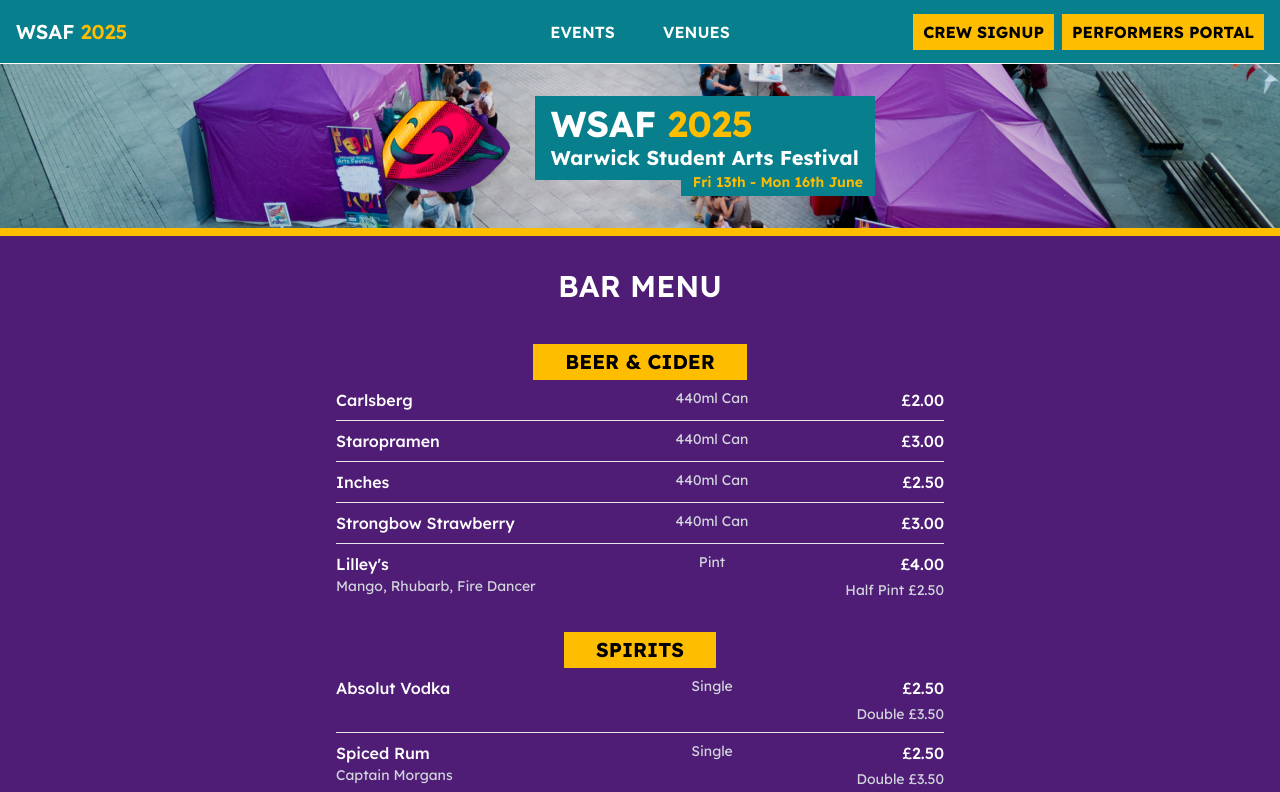
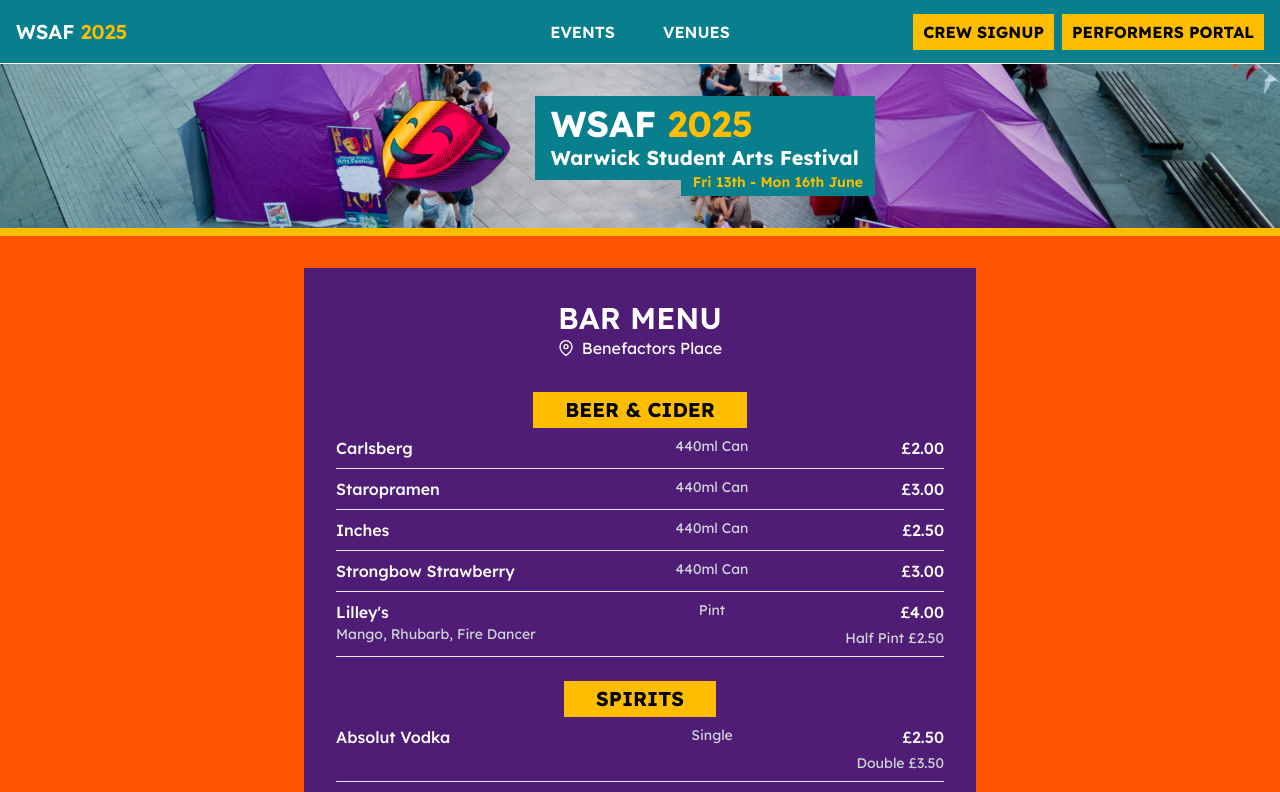
Before and after one commit to WarwickStudentArtsFestival/wsaf25-website, a Next.js app: page /bar in a window 1280 px wide. Shown: the top 792 px of the page. Built offline with nearby package versions, Linux system fonts and the light colour scheme.

Commit message:
style updates

```diff
--- a/src/app/bar/page.tsx
+++ b/src/app/bar/page.tsx
@@ -2,7 +2,7 @@ import React from 'react';
 import PageHeader from '@/app/components/page-header';
 import { barMenu } from './price-list';
 import type { Metadata } from 'next';
-// import { FaMapPin } from 'react-icons/fa';
+import { FiMapPin } from 'react-icons/fi';
 
 export const metadata: Metadata = {
   title: 'Bar Menu',
@@ -12,11 +12,13 @@ export const metadata: Metadata = {
 
 export default function PriceList() {
   return (
-    <div className="bg-purple text-white">
+    <div className="bg-purple sm:bg-orange text-white">
       <PageHeader />
-      <h1 className="text-3xl mt-8 font-semibold">BAR MENU</h1>
-      {/* <FaMapPin /> Benefactors Place */}
-      <div className="mx-auto p-3 sm:p-8 max-w-2xl">
+      <div className="mx-auto bg-purple sm:my-8 p-3 sm:p-8 max-w-2xl">
+        <h1 className="text-3xl font-semibold">BAR MENU</h1>
+        <div className="flex flex-row mx-auto items-center gap-2 w-fit sm:mb-8">
+          <FiMapPin /> Benefactors Place
+        </div>
         {barMenu.menu.map(({ category, items }, categoryIndex) => (
           <div key={categoryIndex} className="mb-6">
             <div className="w-fit mx-auto gap-2 flex flex-row items-center uppercase text-xl font-bold text-black bg-yellow py-1 px-8 m-2">
@@ -26,7 +28,7 @@ export default function PriceList() {
               {items.map((item, index) => (
                 <li
                   key={index}
-                  className="grid w-full grid-cols-[2fr_1fr_1fr] gap-4 border-b pb-2 last:border-b-0 items-start"
+                  className="grid w-full grid-cols-[2fr_1fr_1fr] gap-4 border-b pb-2 items-start"
                 >
                   <div className="text-left flex flex-col w-fit ">
                     <span className="font-medium">{item.name}</span>
```
